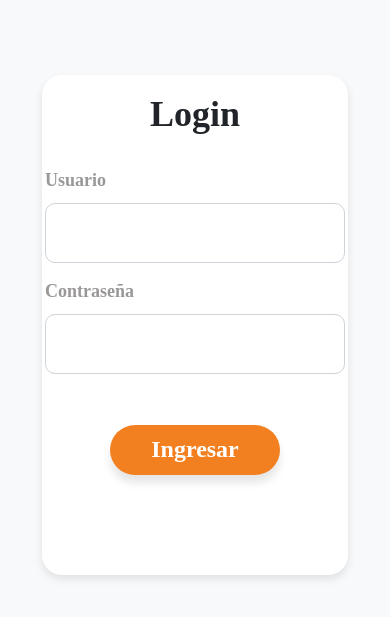
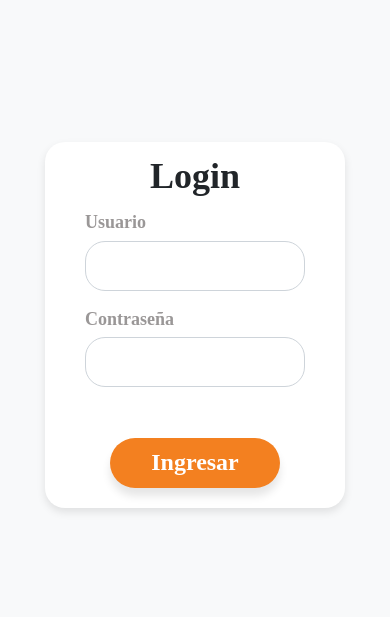
Before and after one commit to melaniotamendi/Proyecto-final, a plain HTML site: page login.html in a window 390 px wide. Shown: the part 121-738 px from the top of the page. Drawn offline with Linux system fonts and the light colour scheme.

Commit message:
Update style-login.css

```diff
--- a/css/style-login.css
+++ b/css/style-login.css
@@ -40,7 +40,8 @@ body {
 h2 {
     font-size: 36px;
     font-weight: 700;
-    margin-bottom: 30px;
+    margin-bottom: 10px;
+    margin-top: 5%;
 }
 
 .mb-3 {
@@ -61,14 +62,15 @@ h2 {
 }
 
 .form-control {
-    width: 300px;
-    height: 60px;
-    border-radius: 10px;
+    width: 220px;
+    height: 50px;
+    border-radius: 20px;
     border: 1px solid #ced4da;
     padding: 10px;
     box-sizing: border-box;
     font-size: 18px;
     line-height: 22px;
+    margin-top: -2%;
 }
 
 .btn-primary {
@@ -109,11 +111,10 @@ h2 {
  /* este es del iphone */
  @media only screen and (max-width: 568px) and (min-width: 320px) {
    .login-form {
-    width: 90%;
-    padding: 20px;
-    margin: 0 auto;
-    display: flex;
-    flex-direction: column;
-    align-items: center;
+  width: 150%;
+      height: 69%;
+      padding: 4px 40px 20px 40px;
+      place-items: center;
+      display: flex;
   }
 }
```
